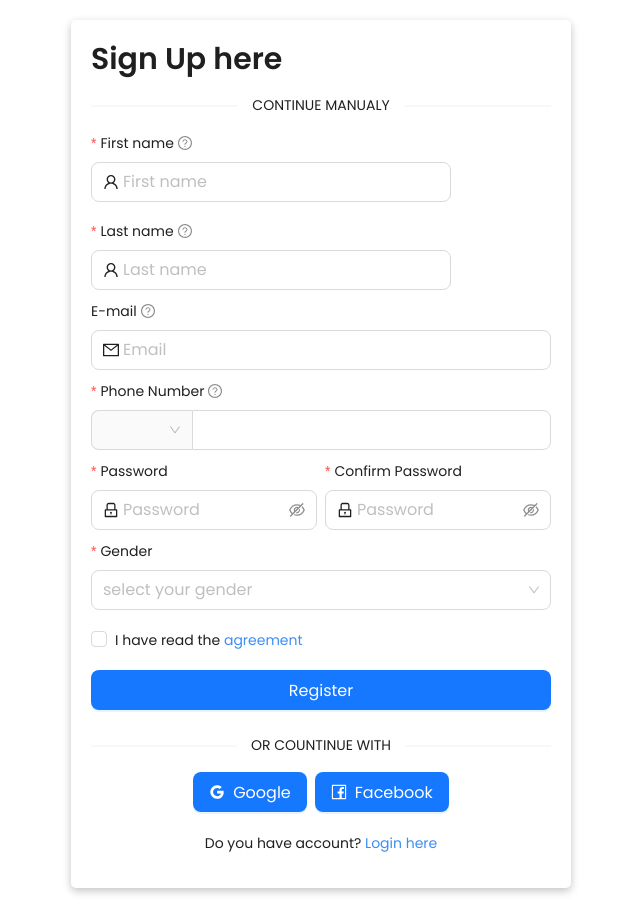
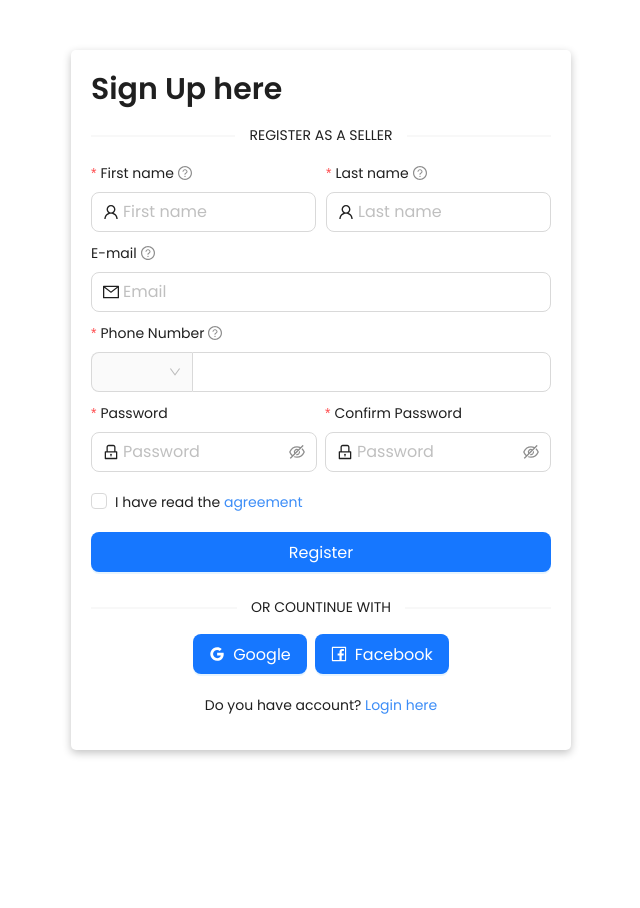
Before and after one commit to devanondo/multi_ecom_admin, a React (Vite) app: page /sign-up in a window 1280 px wide. Shown: the whole page, without its empty margins (319-959 px from the left). After the commit the page ends 800 px from the top, so only its background shows below. Built offline with nearby package versions, Linux system fonts and the light colour scheme; a web font is replaced by a local one.

Commit message:
[IMPLEMENT] REGISTER AS A VENDOR ON REGISTER FORM

```diff
--- a/src/pages/Auth/Register.tsx
+++ b/src/pages/Auth/Register.tsx
@@ -1,24 +1,65 @@
-/* eslint-disable no-console */
-/* eslint-disable @typescript-eslint/no-explicit-any */
-import { Button, Checkbox, Divider, Form, Input, Select, Space, Typography } from 'antd';
-import React from 'react';
+import {
+    FacebookOutlined,
+    GoogleOutlined,
+    LockOutlined,
+    MailOutlined,
+    UserOutlined,
+} from '@ant-design/icons';
+import {
+    Button,
+    Checkbox,
+    Divider,
+    Form,
+    Input,
+    Select,
+    Space,
+    Typography,
+    message,
+} from 'antd';
+import { SizeType } from 'antd/es/config-provider/SizeContext';
+import React, { useEffect } from 'react';
+import { Link, useNavigate } from 'react-router-dom';
+import Flex from '../../components/Shared/Flex/Flex';
+import { useGetSignUpMutation } from '../../redux/users/userApi';
 import './LoginRegister.scss';
-import { SizeType } from 'antd/es/config-provider/SizeContext';
 const { Option } = Select;
-import {
-    LockOutlined,
-    UserOutlined,
-    MailOutlined,
-    GoogleOutlined,
-    FacebookOutlined,
-} from '@ant-design/icons';
-import { Link } from 'react-router-dom';
+
+interface IRegisterInfo {
+    agreement: boolean;
+    confirm: string;
+    email: string;
+    first_name: string;
+    last_name: string;
+    password: string;
+    phone: string | number;
+    prefix: '88';
+}
 
 const Register: React.FC = () => {
     const [form] = Form.useForm();
+    const [getSignUp, options] = useGetSignUpMutation();
+    const navigate = useNavigate();
 
-    const onFinish = (values: any) => {
-        console.log('Received values of form: ', values);
+    useEffect(() => {
+        if (options.isSuccess) {
+            message.success('Account Created Successfully!');
+            message.success('Redirecting to Dashboard!');
+            navigate('/');
+        }
+    }, [options.isSuccess, navigate]);
+
+    const onFinish = (data: Partial<IRegisterInfo>) => {
+        const submitData = {
+            name: {
+                first_name: data?.first_name,
+                last_name: data?.last_name,
+            },
+            phone: data?.phone,
+            password: data?.password,
+            role: 'vendor',
+        };
+
+        getSignUp(submitData);
     };
 
     const prefixSelector = (
@@ -46,10 +87,10 @@ const Register: React.FC = () => {
                 <Typography.Title level={2}>Sign Up here</Typography.Title>
 
                 <Divider orientation="center" plain>
-                    CONTINUE MANUALY
+                    REGISTER AS A SELLER
                 </Divider>
 
-                <Space wrap>
+                <Flex gap={10} align="center">
                     <Form.Item
                         style={{ marginBottom: '10px' }}
                         name="first_name"
@@ -87,7 +128,7 @@ const Register: React.FC = () => {
                             placeholder="Last name"
                         />
                     </Form.Item>
-                </Space>
+                </Flex>
 
                 <Form.Item
                     style={{ marginBottom: '10px' }}
@@ -173,19 +214,6 @@ const Register: React.FC = () => {
 
                 <Form.Item
                     style={{ marginBottom: '10px' }}
-                    name="gender"
-                    label="Gender"
-                    rules={[{ required: true, message: 'Please select gender!' }]}
-                >
-                    <Select placeholder="select your gender">
-                        <Option value="male">Male</Option>
-                        <Option value="female">Female</Option>
-                        <Option value="other">Other</Option>
-                    </Select>
-                </Form.Item>
-
-                <Form.Item
-                    style={{ marginBottom: '10px' }}
                     name="agreement"
                     valuePropName="checked"
                     rules={[
@@ -204,7 +232,12 @@ const Register: React.FC = () => {
                     </Checkbox>
                 </Form.Item>
                 <Form.Item>
-                    <Button block type="primary" htmlType="submit">
+                    <Button
+                        block
+                        type="primary"
+                        htmlType="submit"
+                        loading={options?.isLoading}
+                    >
                         Register
                     </Button>
                 </Form.Item>
--- /dev/null
+++ b/src/redux/users/userApi.ts
@@ -0,0 +1,11 @@
+import { api } from '../api/apiSlice';
+
+const authApi = api.injectEndpoints({
+    endpoints: (builder) => ({
+        getSignUp: builder.mutation({
+            query: (body) => ({ url: '/user', method: 'POST', body }),
+        }),
+    }),
+});
+
+export const { useGetSignUpMutation } = authApi;
```
